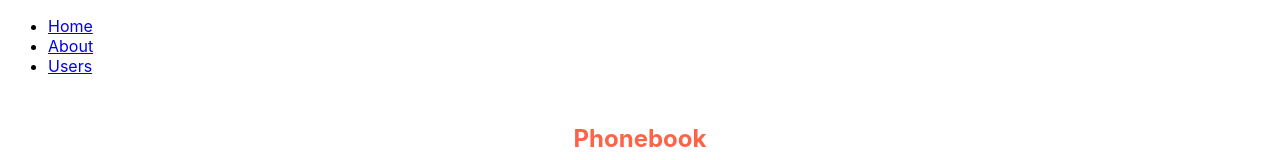
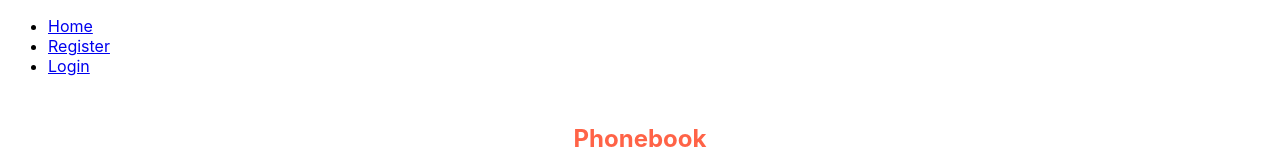
Before and after one commit to AlexeyGrk/goit-react-hw-08-phonebook, a React (Create React App) app: page / in a window 1280 px wide. Shown: the top 160 px of the page. Built offline with nearby package versions, Linux system fonts and the light colour scheme; no server answers.

Commit message:
add Register,Login and other

```diff
--- a/src/App.js
+++ b/src/App.js
@@ -1,4 +1,9 @@
-import { BrowserRouter as Router, Route, Link, Switch } from "react-router-dom";
+import {
+  BrowserRouter as Router,
+  Route,
+  NavLink,
+  Switch,
+} from "react-router-dom";
 import "./App.css";
 import Phonebook from "./components/Phonebook/Phonebook";
 
@@ -9,13 +14,13 @@ function App() {
         <nav>
           <ul>
             <li>
-              <Link to="/">Home</Link>
+              <NavLink to="/">Home</NavLink>
             </li>
             <li>
-              <Link to="/about">About</Link>
+              <NavLink to="/about">Register</NavLink>
             </li>
             <li>
-              <Link to="/users">Users</Link>
+              <NavLink to="/users">Login</NavLink>
             </li>
           </ul>
         </nav>
```
